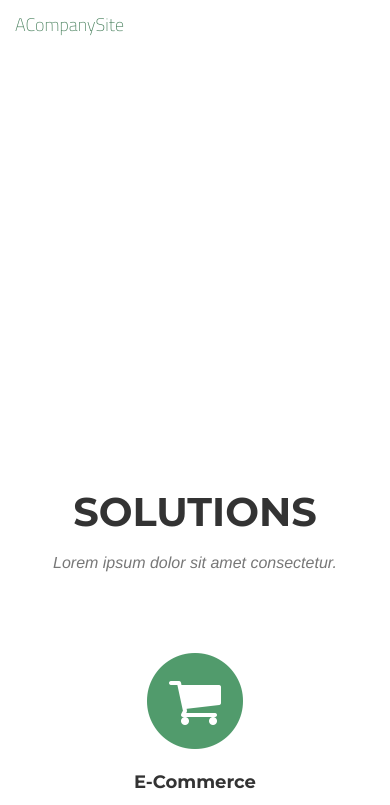
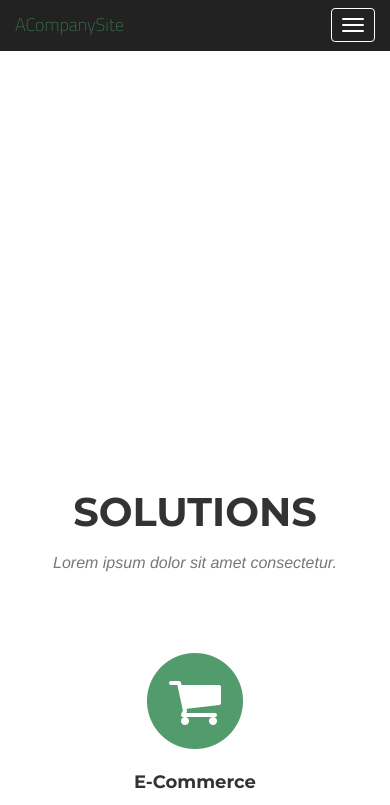
Before and after one commit to dbongo/acompanysite, a website: page index.html in a window 390 px wide. Shown: the top 805 px of the page. Drawn offline with Linux system fonts and the light colour scheme; a web font is replaced by a local one.

Commit message:
fix mobile navbar color

```diff
--- a/src/less/acompanysite.less
+++ b/src/less/acompanysite.less
@@ -78,8 +78,7 @@ h1, h2, h3, h4, h5, h6 {
 
 // Custom Navigation Bar
 .navbar-default {
-    // background-color: @gray-darkest;
-    background-color: white;
+    background-color: @gray-darkest;
     border-color: transparent;
     .navbar-brand {
         color: white;
```
Also changed, not shown: css/acompanysite.css, css/acompanysite.min.css.
